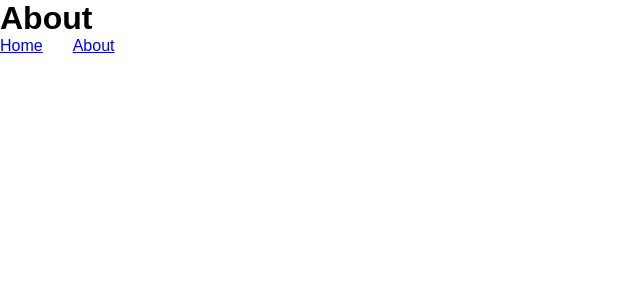
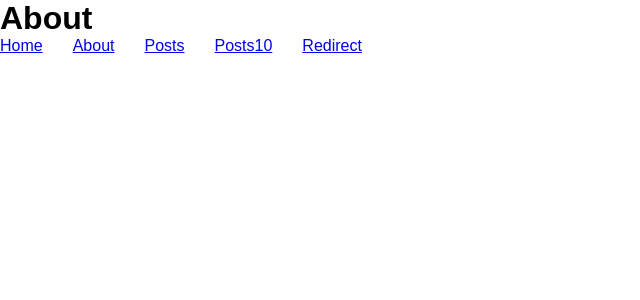
Before and after one commit to Marcosnto/send-box-vite-react-router-dom6, a React (Vite) app: page /about in a window 1280 px wide. Shown: the top 300 px of the page, without its empty margins (0-640 px from the left). Built offline with nearby package versions, Linux system fonts and the light colour scheme.

Commit message:
create redirect

```diff
--- a/src/components/Menu/index.tsx
+++ b/src/components/Menu/index.tsx
@@ -11,6 +11,15 @@ export const Menu = () => {
         <li>
           <Link to="/about">About</Link>
         </li>
+        <li>
+          <Link to="/posts">Posts</Link>
+        </li>
+        <li>
+          <Link to="/posts/10">Posts10</Link>
+        </li>
+        <li>
+          <Link to="/redirect">Redirect</Link>
+        </li>
       </ul>
     </nav>
   );
```
Also changed, not shown: src/components/Post/index.tsx (added, +9 -0 lines), src/components/Redirect/index.tsx (added, +31 -0 lines), src/components/Post/styles.css (added).
